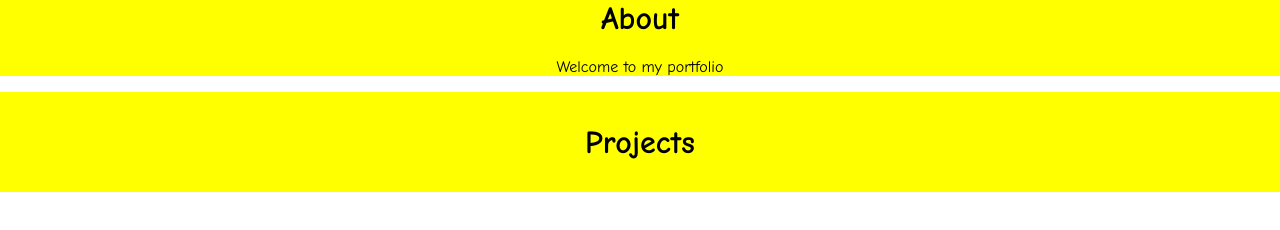
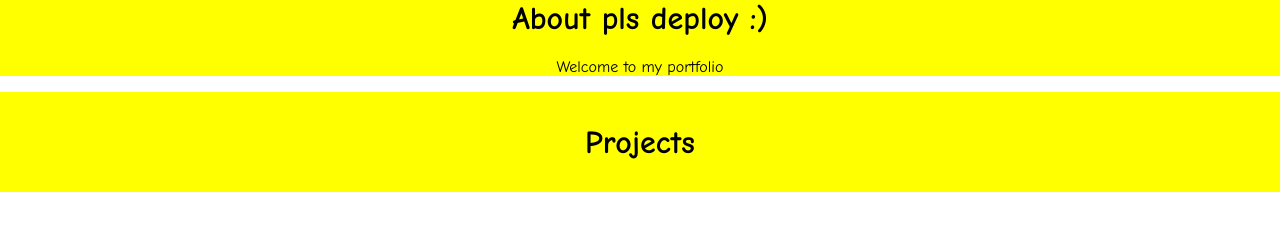
Before and after one commit to sovernut/play-github-pages, a plain HTML site: page index.html in a window 1280 px wide. Drawn offline with Linux system fonts and the light colour scheme.

Commit message:
2nd commit

```diff
--- a/index.html
+++ b/index.html
@@ -9,7 +9,7 @@
 <body>
     <!-- This is the start of the "About" section -->
     <div class="about">
-        <h1>About</h1>
+        <h1>About pls deploy :)</h1>
         <p>Welcome to my portfolio</p>
     </div>
 
```
